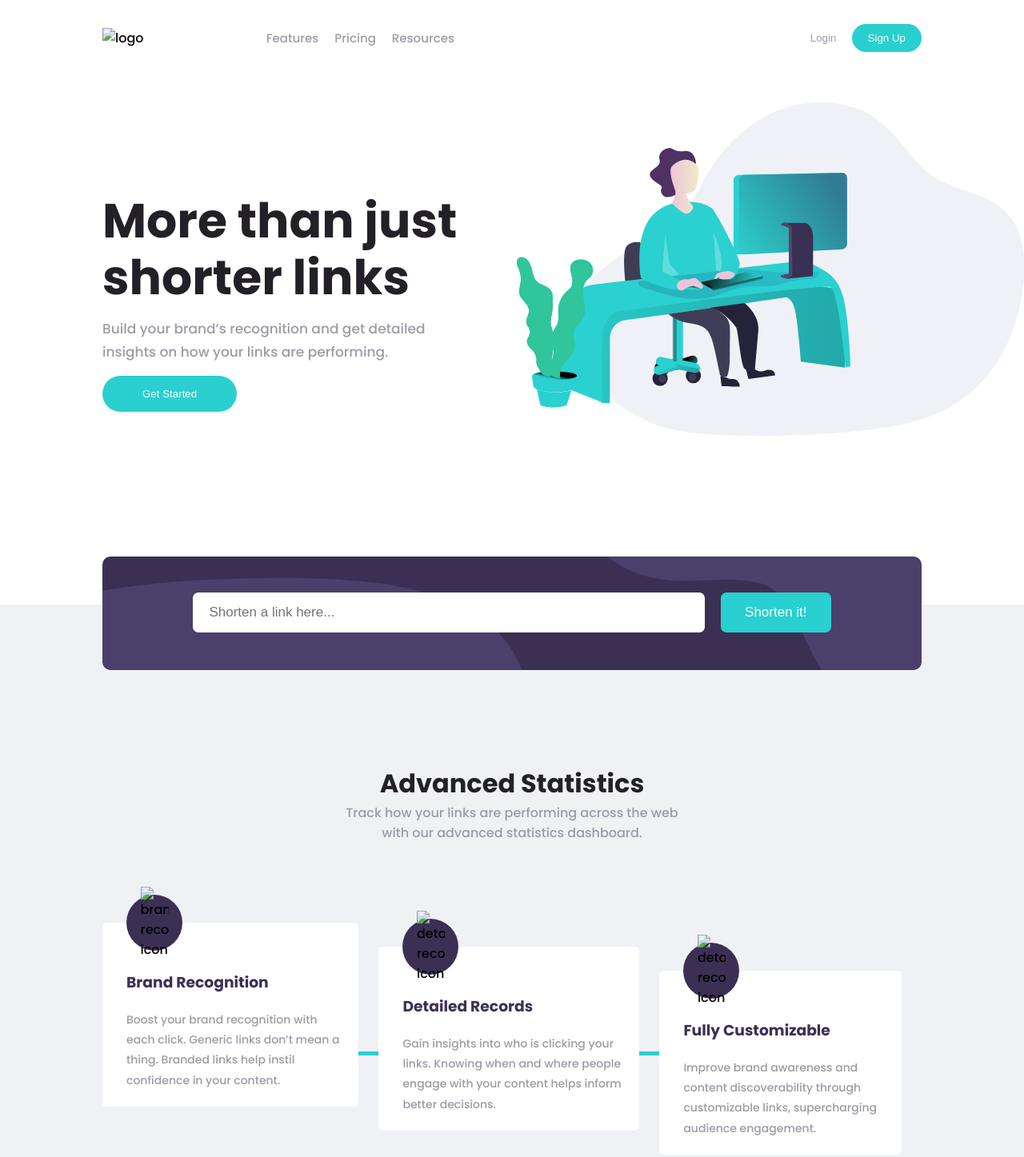
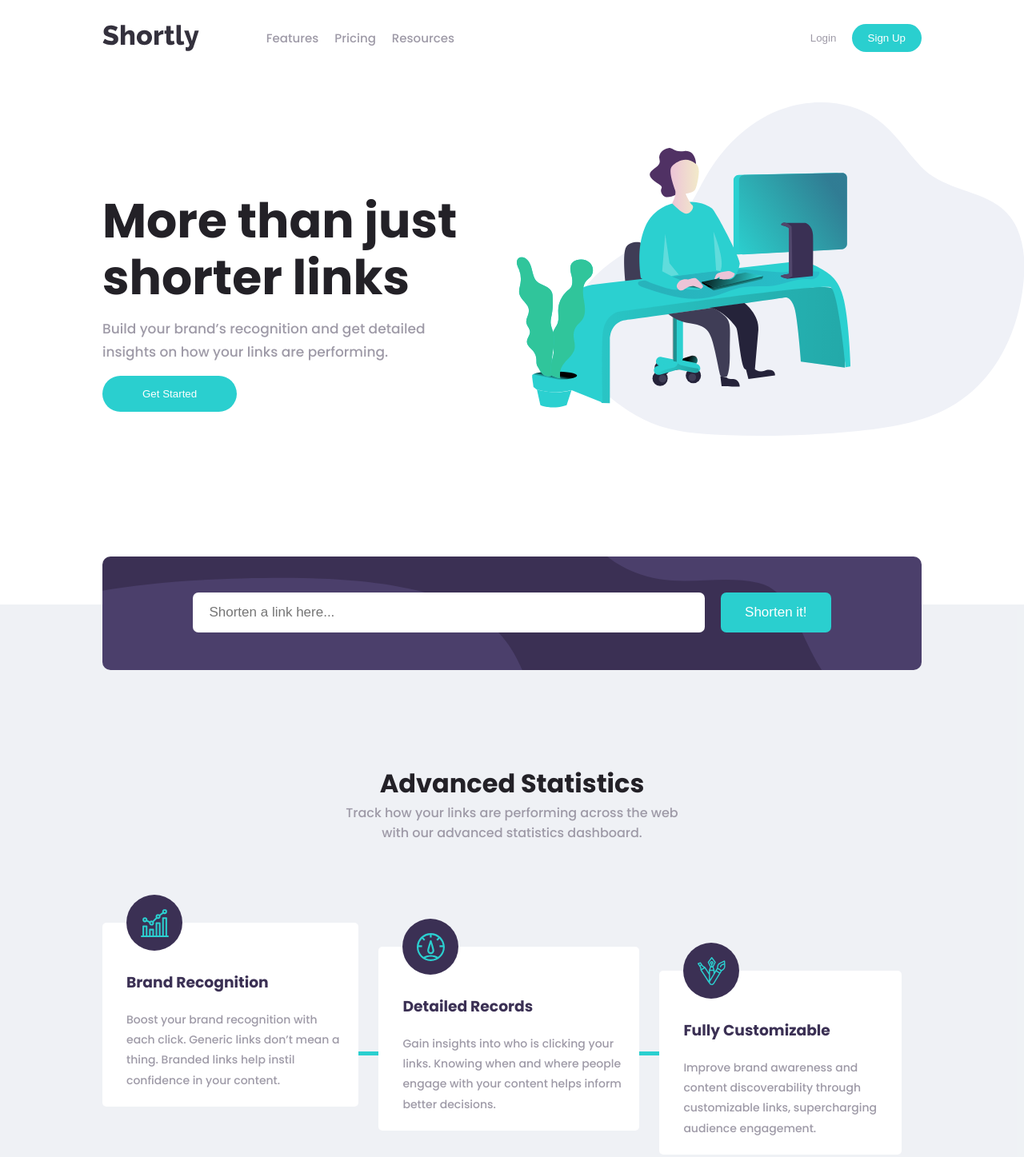
Before and after one commit to virald1/url-shortener, a plain HTML site: page index.html in a window 1280 px wide. Shown: the top 1447 px of the page at 80% size. Drawn offline with Linux system fonts and the light colour scheme; files whose address does not match are found by name.

Commit message:
Update index.html

```diff
--- a/index.html
+++ b/index.html
@@ -5,7 +5,7 @@
   <meta name="theme-color" content="#3b3054">
   <meta name="viewport" content="width=device-width, initial-scale=1.0"> <!-- displays site properly based on user's device -->
 
-  <link rel="icon" type="image/png" sizes="32x32" href="./images/favicon-32x32.png">
+  <link rel="icon" type="image/png" sizes="32x32" href="favicon-32x32.png">
   <link rel="stylesheet" href="app.css">
   <link href="https://fonts.googleapis.com/css2?family=Poppins:wght@500;700;800;900&display=swap" rel="stylesheet">
 
@@ -22,7 +22,7 @@
 
   <p class="message" id="message"> Link not valid, please insert a valid link </p>
   <nav class="nav">
-    <img src="images/logo.svg" alt="logo" class="nav-logo">
+    <img src="logo.svg" alt="logo" class="nav-logo">
 
     <div class="nav__action-container" id="menu-view">
       <ul>
@@ -37,7 +37,7 @@
         <button class="nav__action-sign-up">Sign Up</button>
       </div>
     </div>
-    <img src="images/icon-hamburger.svg" alt="menu icon" id="menu" class="nav__menu">
+    <img src="icon-hamburger.svg" alt="menu icon" id="menu" class="nav__menu">
 
   </nav>
 
@@ -92,7 +92,7 @@
 
         <section class="main__features-info">
           <div class="main__features-images">
-            <img src="images/icon-brand-recognition.svg" alt="brand recognition icon">
+            <img src="icon-brand-recognition.svg" alt="brand recognition icon">
           </div>
 
           <h3> Brand Recognition </h3>
@@ -104,7 +104,7 @@
 
         <section class="main__features-info">
           <div class="main__features-images">
-            <img src="images/icon-detailed-records.svg" alt="detailed records icon">
+            <img src="icon-detailed-records.svg" alt="detailed records icon">
           </div>
 
           <h3> Detailed Records </h3>
@@ -116,7 +116,7 @@
 
         <section class="main__features-info">
           <div class="main__features-images">
-            <img src="images/icon-fully-customizable.svg" alt="detailed records icon">
+            <img src="icon-fully-customizable.svg" alt="detailed records icon">
           </div>
 
           <h3> Fully Customizable </h3>
```
